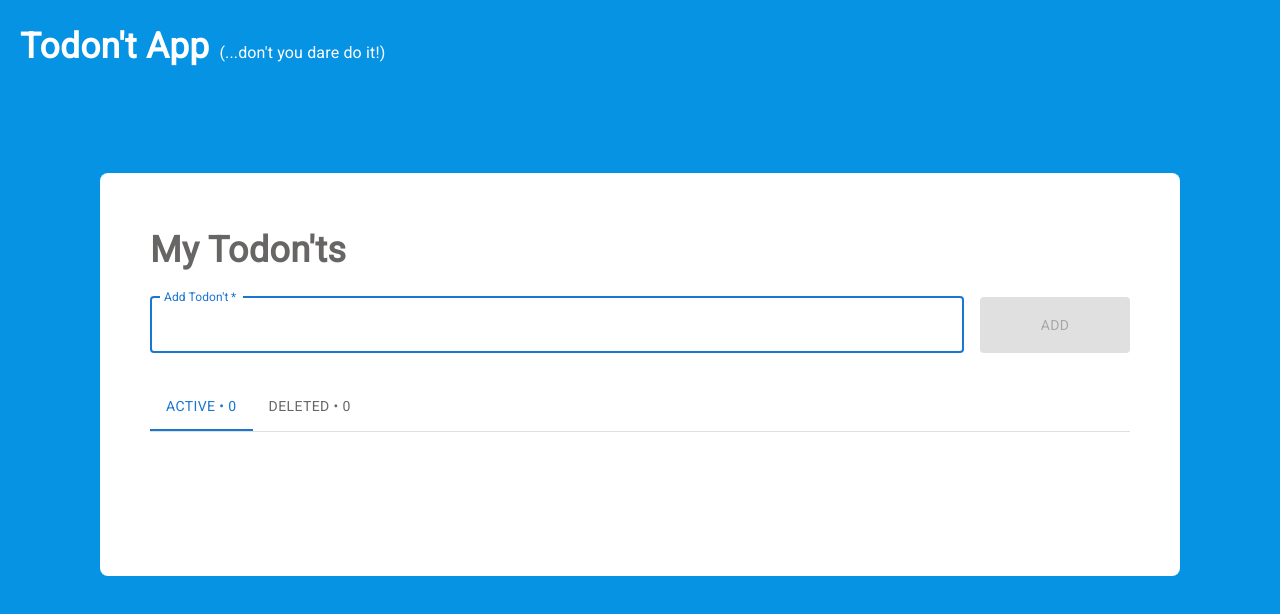
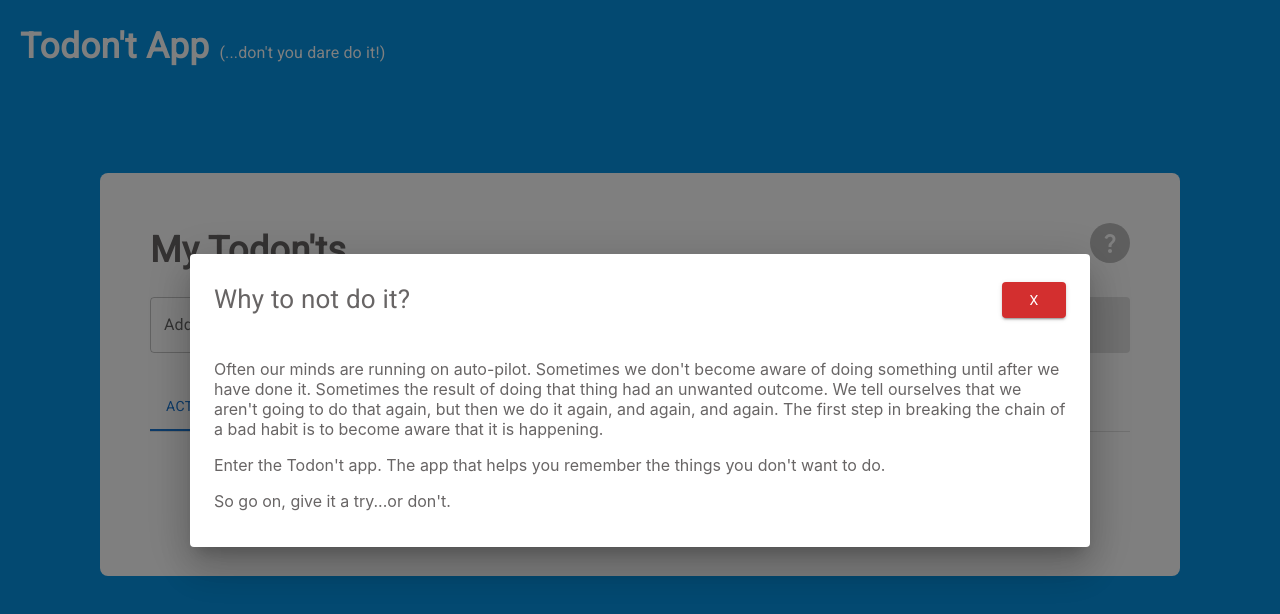
Before and after one commit to Chad-Martinez/Todont, a React (Create React App) app: page / in a window 1280 px wide. Shown: the top 614 px of the page. Built offline with nearby package versions, Linux system fonts and the light colour scheme.

Commit message:
created modal info popup

```diff
--- a/public/index.html
+++ b/public/index.html
@@ -28,6 +28,7 @@
   </head>
   <body>
     <noscript>You need to enable JavaScript to run this app.</noscript>
+    <div id="overlay-root"></div>
     <div id="root"></div>
     <!--
       This HTML file is a template.
--- a/src/App.tsx
+++ b/src/App.tsx
@@ -1,12 +1,15 @@
 import React, { Fragment, useState, FC, ReactElement } from 'react';
-import { Box, Typography } from '@mui/material';
+import { Box, Typography, Avatar, IconButton } from '@mui/material';
 import TodontForm from './components/TodontForm';
 import TodontsTabContainer from './components/TodontsTabContainer';
+import QuestionMarkIcon from '@mui/icons-material/QuestionMark';
 import './App.css';
 import { Condition } from './types/enums';
+import Modal from './components/ui/Modal';
 
 const App: FC = (): ReactElement => {
   const [todonts, setTodonts] = useState<Todont[]>([]);
+  const [open, setIsOpen] = useState<boolean>(true);
 
   const todontSubmitHandler = (todont: Todont) => {
     setTodonts([...todonts, todont]);
@@ -36,8 +39,11 @@ const App: FC = (): ReactElement => {
     setTodonts(newTodonts);
   };
 
+  const modalHandler = () => setIsOpen(!open);
+
   return (
     <Fragment>
+      <Modal onClose={modalHandler} open={open} />
       <div className='App'>
         <Typography
           sx={{
@@ -68,6 +74,12 @@ const App: FC = (): ReactElement => {
             margin: '100px',
           }}
         >
+          <Box
+            sx={{
+              display: 'flex',
+              justifyContent: 'space-between',
+            }}
+          >
             <Typography
               sx={{
                 color: '#686565',
@@ -75,10 +87,17 @@ const App: FC = (): ReactElement => {
                 fontWeight: 'bold',
                 textAlign: 'left',
                 marginBottom: '20px',
+                display: 'inline-block',
               }}
             >
               My Todon'ts
             </Typography>
+            <Avatar>
+              <IconButton onClick={modalHandler}>
+                <QuestionMarkIcon sx={{ color: 'white' }} />
+              </IconButton>
+            </Avatar>
+          </Box>
           <TodontForm onSubmitTodont={todontSubmitHandler} />
           <TodontsTabContainer
             todonts={todonts}
--- /dev/null
+++ b/src/components/ui/Modal.tsx
@@ -0,0 +1,88 @@
+import React, { FC } from 'react';
+import ReactDom from 'react-dom';
+import {
+  Container,
+  Box,
+  Slide,
+  Button,
+  Dialog,
+  DialogTitle,
+  DialogContent,
+} from '@mui/material';
+
+type Props = {
+  onClose: () => void;
+  open: boolean;
+};
+
+const ModalPopUp: FC<Props> = ({ open, onClose }) => {
+  const handleClose = () => {
+    onClose();
+  };
+
+  return (
+    <Dialog maxWidth='md' fullWidth onClose={handleClose} open={open}>
+      <Box
+        sx={{
+          display: 'flex',
+          marginTop: 3,
+          justifyContent: 'space-between',
+          alignItems: 'center',
+          height: '45px',
+        }}
+      >
+        <DialogTitle
+          fontSize={26}
+          sx={{
+            color: '#686565',
+          }}
+        >
+          Why to not do it?
+        </DialogTitle>
+        <Button
+          type='button'
+          variant='contained'
+          color={'error'}
+          sx={{
+            marginRight: 3,
+            width: '20px',
+          }}
+          onClick={handleClose}
+        >
+          X
+        </Button>
+      </Box>
+
+      <Container disableGutters={true}>
+        <DialogContent sx={{ fontSize: '16px', color: '#686565' }}>
+          <p>
+            Often our minds are running on auto-pilot. Sometimes we don't become
+            aware of doing something until after we have done it. Sometimes the
+            result of doing that thing had an unwanted outcome. We tell
+            ourselves that we aren't going to do that again, but then we do it
+            again, and again, and again. The first step in breaking the chain of
+            a bad habit is to become aware that it is happening.
+          </p>
+          <p>
+            Enter the Todon't app. The app that helps you remember the things
+            you don't want to do.
+          </p>
+          <p>So go on, give it a try...or don't.</p>
+        </DialogContent>
+      </Container>
+    </Dialog>
+  );
+};
+
+const Modal: FC<Props> = (props) => {
+  return (
+    <React.Fragment>
+      {ReactDom.createPortal(
+        <ModalPopUp {...props} />,
+        document.getElementById('overlay-root')!
+      )}
+    </React.Fragment>
+  );
+};
+
+export default Modal;
```
Lines whose indentation alone changed are shown as unchanged.
